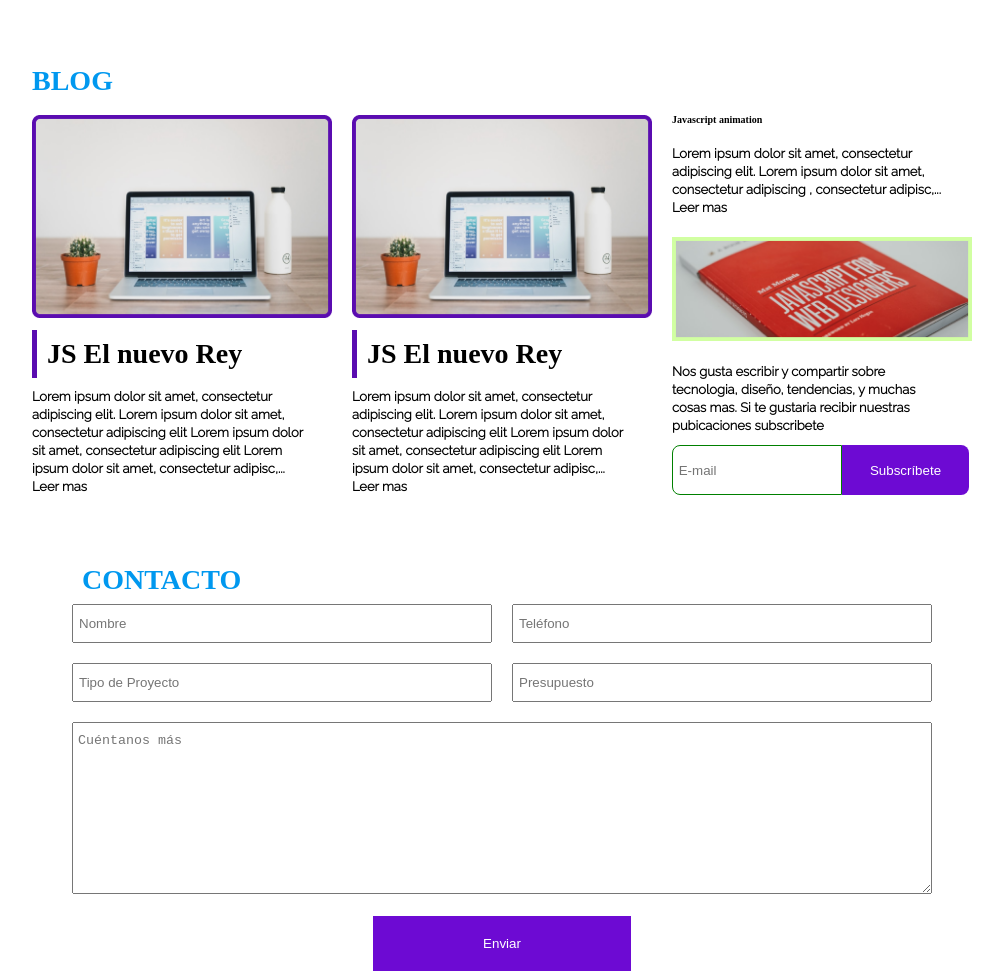
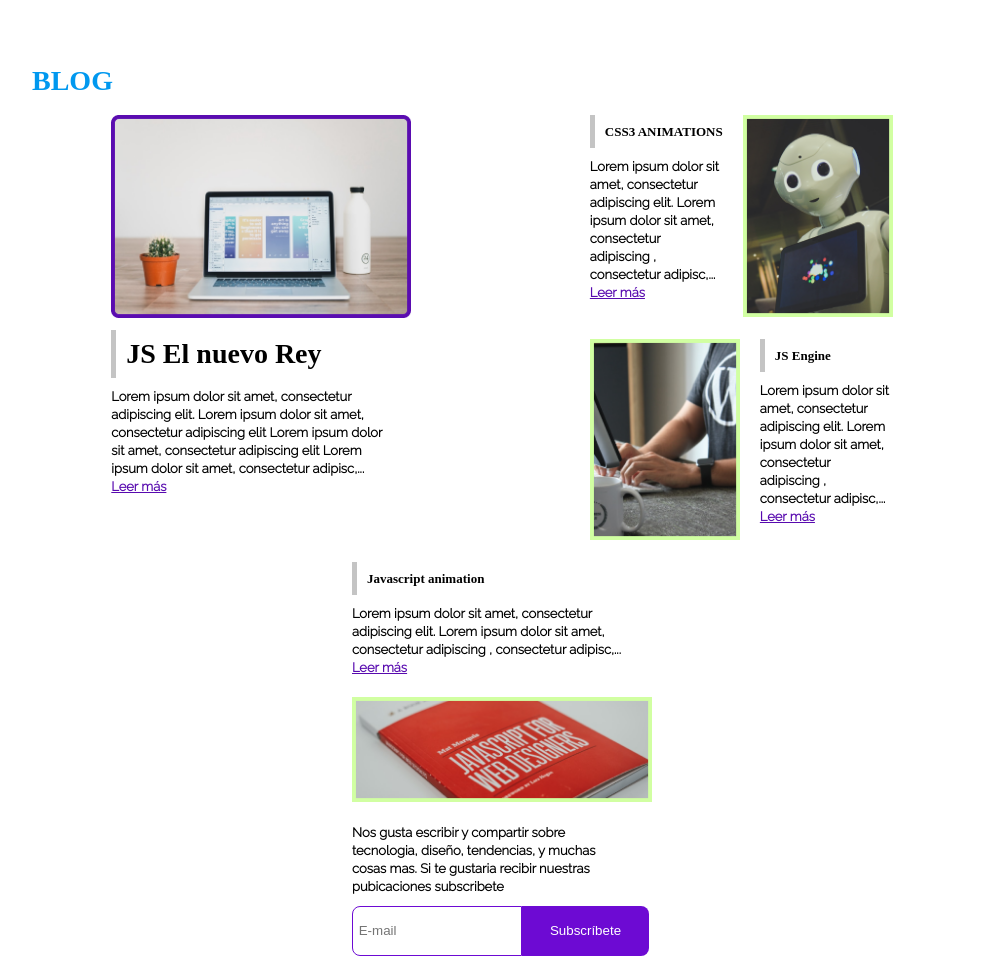
Before and after one commit to aranibar28/proyecto-maquetacion, a plain HTML site: page index.html in a window 1280 px wide. Shown: the part 1819-2793 px from the top of the page, without its empty margins (138-1141 px from the left). Drawn offline with Linux system fonts and the light colour scheme; a web font is replaced by a local one.

Commit message:
se modifica seccion blog

```diff
--- a/index.html
+++ b/index.html
@@ -232,41 +232,61 @@
           <h2>BLOG</h2>
           <div class="item">
             <article>
-              <img src="images/blog/blog1.png" alt="" />
+              <img src="images/blog/blog1.png" class="x1" alt="" />
               <h2>JS El nuevo Rey</h2>
               <p>
                 Lorem ipsum dolor sit amet, consectetur adipiscing elit. Lorem
                 ipsum dolor sit amet, consectetur adipiscing elit Lorem ipsum
                 dolor sit amet, consectetur adipiscing elit Lorem ipsum dolor
-                sit amet, consectetur adipisc,... Leer mas
+                sit amet, consectetur adipisc,... <strong><a href="#blog">Leer más</a></strong>
               </p>
             </article>
             <article>
-              <img src="images/blog/blog1.png" alt="" />
-              <h2>JS El nuevo Rey</h2>
-              <p>
-                Lorem ipsum dolor sit amet, consectetur adipiscing elit. Lorem
-                ipsum dolor sit amet, consectetur adipiscing elit Lorem ipsum
-                dolor sit amet, consectetur adipiscing elit Lorem ipsum dolor
-                sit amet, consectetur adipisc,... Leer mas
-              </p>
+              <div class="box flex">
+                <div>
+                  <h3>CSS3 ANIMATIONS</h3>
+                  <p>
+                    Lorem ipsum dolor sit amet, consectetur adipiscing elit.
+                    Lorem ipsum dolor sit amet, consectetur adipiscing ,
+                    consectetur adipisc,... <strong><a href="#blog">Leer más</a></strong>
+                  </p>
+                </div>
+                <div>
+                  <img src="images/blog/blog2.png" class="x2" alt="" />
+                </div>
+              </div>
+              <div class="box flex">
+                <div>
+                  <img src="images/blog/blog3.png" class="x2" alt="" />
+                </div>
+                <div>
+                  <h3>JS Engine</h3>
+                  <p>
+                    Lorem ipsum dolor sit amet, consectetur adipiscing elit.
+                    Lorem ipsum dolor sit amet, consectetur adipiscing ,
+                    consectetur adipisc,... <strong><a href="#blog">Leer más</a></strong>
+                  </p>
+                </div>
+              </div>
             </article>
             <article>
               <h3>Javascript animation</h3>
               <p>
                 Lorem ipsum dolor sit amet, consectetur adipiscing elit. Lorem
                 ipsum dolor sit amet, consectetur adipiscing , consectetur
-                adipisc,... Leer mas
+                adipisc,... <strong><a href="#blog">Leer más</a></strong>
               </p>
-              <img src="images/blog/blog4.png" alt="" />
+              <img src="images/blog/blog4.png" class="x1" alt="" />
               <p>
                 Nos gusta escribir y compartir sobre tecnologia, diseño,
                 tendencias, y muchas cosas mas. Si te gustaria recibir nuestras
                 pubicaciones subscribete
               </p>
-              <input type="text" placeholder=" E-mail" /><button>
-                Subscríbete
-              </button>
+              <form action="">
+                <input type="text" placeholder=" E-mail" /><button>
+                  Subscríbete
+                </button>
+              </form>
             </article>
           </div>
         </section>
@@ -310,7 +330,7 @@
           </form>
         </section>
       </main>
-      <hr>
+      <hr />
       <footer>
         <h2>GRACIAS POR VISITARNOS</h2>
         <div>
@@ -324,7 +344,7 @@
             </ul>
           </nav>
         </div>
-        <br>
+        <br />
         <h3>Con ♥ desde Lima - Peru</h3>
       </footer>
     </div>
--- a/styles/main.css
+++ b/styles/main.css
@@ -246,7 +246,7 @@ section > h2 {
   flex-wrap: wrap;
 }
 
-.item div {
+.services .item div {
   position: relative;
   margin: 10px;
   width: 308px;
@@ -306,18 +306,41 @@ section > h2 {
 .blog .item h2 {
   font-family: Poppins;
   font-size: 2.8rem;
-  border-left: solid 5px #5a0cb0;
+  border-left: solid 5px #c4c4c4;
   margin-left: 10px;
 }
 
-.blog .item article img:nth-child(1n) {
+.blog .item h3 {
+  font-family: Poppins;
+  font-size: 1.3rem;
+  border-left: solid 5px #c4c4c4;
+  margin-left: 10px;
+}
+
+.blog .item h3:first-child {
+  margin-top: 10px;
+}
+
+.blog .item .x1 {
   width: 300px;
   margin: 10px;
 }
 
-.blog .item article img:nth-child(2n) {
-  width: 154px;
-  margin: 207px;
+.blog .item .x2 {
+  width: 150px;
+  margin: 10px;
+}
+
+.blog .item .box p {
+  width: 150px;
+}
+
+.blog .item .box h3 {
+  margin-top: 10px;
+}
+
+.blog .item strong a{
+  color: #580aaf;
 }
 
 .blog input {
@@ -397,7 +420,7 @@ input:focus:invalid {
 }
 
 input:valid {
-  border: 1px solid green;
+  border: 1px solid #6d0ad3;
 }
 
 textarea:focus {
@@ -421,9 +444,9 @@ footer {
   padding: 20px;
 }
 
-footer h2{
+footer h2 {
   font-size: 2.8rem;
-  color: #00CF95;
+  color: #00cf95;
 }
 
 footer div ul {
@@ -458,7 +481,7 @@ footer div a:hover {
   }
 
   /* PORTFOLIO */
-  .portfolio > h2 {
+  section > h2 {
     text-align: center;
   }
 
```
